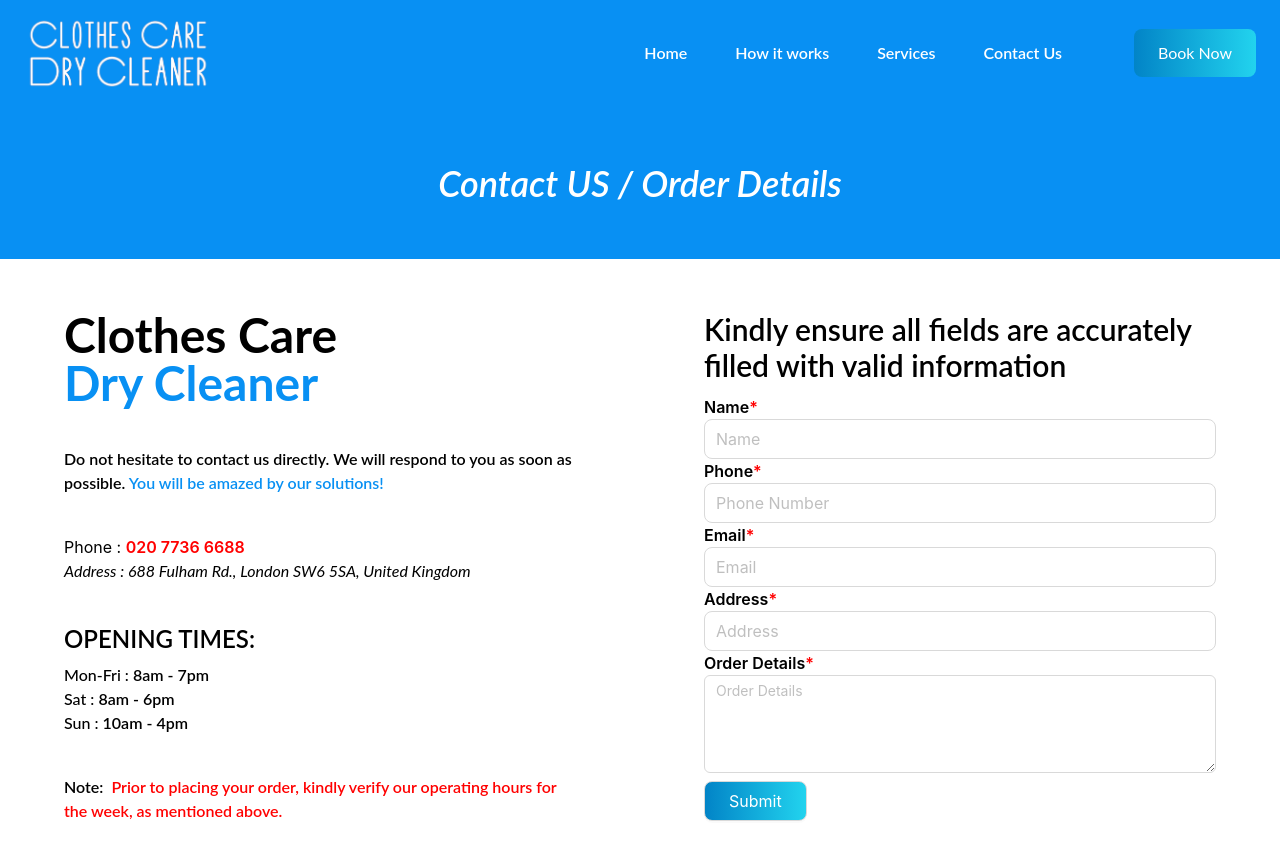
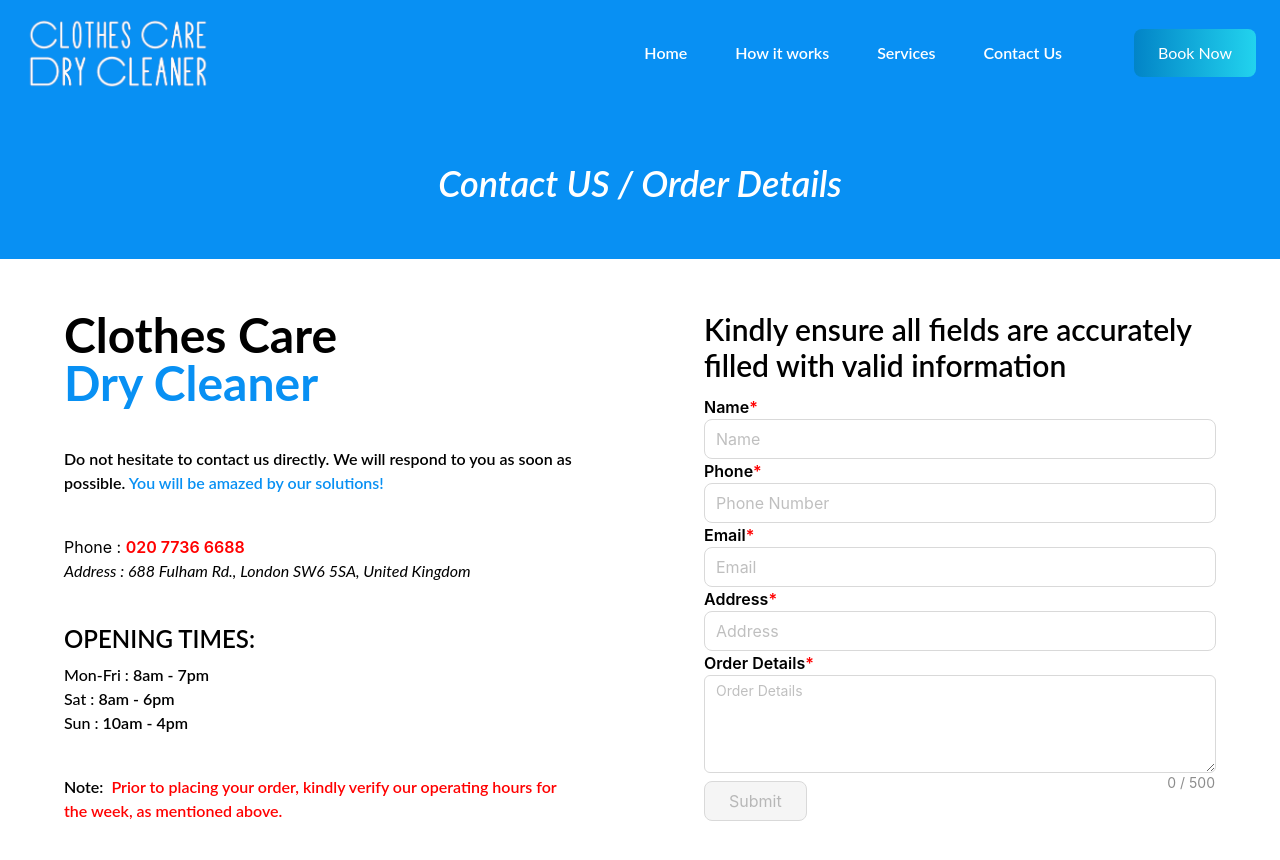
Before and after one commit to XyloSoftech/clothes-care-dry-cleaner, a React (Create React App) app: page /contact in a window 1280 px wide. Shown: the top 860 px of the page. Built offline with nearby package versions, Linux system fonts and the light colour scheme.

Commit message:
email fix

```diff
--- a/package.json
+++ b/package.json
@@ -43,6 +43,7 @@
     ]
   },
   "devDependencies": {
+    "@babel/plugin-proposal-private-property-in-object": "^7.21.11",
     "tailwindcss": "^3.4.1"
   }
 }
--- a/src/Components/Pages/ContactUs.jsx
+++ b/src/Components/Pages/ContactUs.jsx
@@ -1,6 +1,6 @@
 /* eslint-disable react-hooks/exhaustive-deps */
 import React, { useState, useEffect } from "react";
-import { Col, Input, Button, Row } from "antd";
+import { Col, Input, Button, Row, message } from "antd";
 import { serverTimestamp } from "firebase/firestore";
 import { useNavigate } from "react-router-dom";
 import Swal from "sweetalert2";
@@ -26,6 +26,7 @@ const ContactUs = () => {
   const [address, setAddress] = useState("");
   const [orderDetails, setOrderDetails] = useState("");
   const cartItems = useSelector((state) => state.cartItems);
+  const MIN_ORDER_DETAILS_LENGTH = 10;
   console.log(cartItems);
   useEffect(() => {
     if (cartItems.length > 0) {
@@ -42,6 +43,19 @@ const ContactUs = () => {
       setTotalPrice("");
     }
   };
+
+  // Validation function to check if form is valid
+  const isFormValid = () => {
+    const isEmailValid = email.match(/^[\w-]+(\.[\w-]+)*@([\w-]+\.)+[a-zA-Z]{2,7}$/);
+    return (
+      name.trim() !== "" &&
+      phone.trim() !== "" &&
+      email.trim() !== "" &&
+      isEmailValid &&
+      address.trim() !== "" &&
+      orderDetails.trim().length >= MIN_ORDER_DETAILS_LENGTH
+    );
+  };
   const handleSubmit = async () => {
     if (!email.match(/^[\w-]+(\.[\w-]+)*@([\w-]+\.)+[a-zA-Z]{2,7}$/)) {
       Swal.fire({
@@ -52,11 +66,11 @@ const ContactUs = () => {
       return;
     }
 
-    if (orderDetails.length < 10) {
+    if (orderDetails.length < MIN_ORDER_DETAILS_LENGTH) {
       Swal.fire({
         icon: "error",
         title: "Insufficient order details",
-        text: "Please provide at least 10 characters",
+        text: `Please provide at least ${MIN_ORDER_DETAILS_LENGTH} characters`,
       });
       return;
     }
@@ -72,22 +86,36 @@ const ContactUs = () => {
         address,
         orderDetails,
         serviceNames: serviceNames || "", // Add service names to the document or an empty string
-        totalPrice: totalPrice !== "0.00" ? totalPrice : null, // Add total price to the document or null if it's "0.00"
+        totalPrice: totalPrice && totalPrice !== 0 && totalPrice !== "0.00" ? totalPrice : null, // Add total price to the document or null if it's "0.00"
         status: "Pending", //,
         submittedAt: serverTimestamp(),
       });
-      await sendEmail(name, email, orderDetails, docRef.id);
+
+      // Send email and handle result
+      const emailResult = await sendEmail(name, email, orderDetails, docRef.id);
       setName("");
       setPhone("");
       setEmail("");
       setAddress("");
       setOrderDetails("");
-      Swal.fire({
-        icon: "success",
-        iconColor: "#0890F3",
-        title: "Success!",
-        text: "Order details are submitted.",
-      });
+
+      if (emailResult.success) {
+        // Show toast notification for successful email
+        message.success("Confirmation email has been sent successfully!", 3);
+        Swal.fire({
+          icon: "success",
+          iconColor: "#0890F3",
+          title: "Success!",
+          text: "Order details are submitted and confirmation email has been sent to you. We will get back to you.",
+        });
+      } else {
+        Swal.fire({
+          icon: "warning",
+          iconColor: "#0890F3",
+          title: "Order Submitted",
+          text: `Order details are submitted successfully, but email could not be sent: ${emailResult.error}. Please check your email configuration.`,
+        });
+      }
       dispatch(clearCart()); // Clear cart state
     } catch (error) {
       console.error("Error writing document: ", error);
@@ -250,7 +278,15 @@ const ContactUs = () => {
             rows={4}
             value={orderDetails}
             onChange={(e) => setOrderDetails(e.target.value)}
+            showCount
+            maxLength={500}
+            status={orderDetails.length > 0 && orderDetails.length < MIN_ORDER_DETAILS_LENGTH ? "error" : ""}
           />
+          {orderDetails.length > 0 && orderDetails.length < MIN_ORDER_DETAILS_LENGTH && (
+            <div className="text-red-500 text-sm mt-1">
+              Please provide at least {MIN_ORDER_DETAILS_LENGTH} characters ({orderDetails.length}/{MIN_ORDER_DETAILS_LENGTH})
+            </div>
+          )}
 
           <div className="flex gap-3 items-center">
             {cartItems.length > 0 && (
@@ -268,6 +304,7 @@ const ContactUs = () => {
               size="large"
               className="block px-6  mt-2 rounded-lg bg-gradient-to-r from-sky-600 to-cyan-400 text-center text-white"
               onClick={handleSubmit}
+              disabled={!isFormValid()}
             >
               Submit
             </Button>
--- a/src/utills/emailSend.js
+++ b/src/utills/emailSend.js
@@ -13,7 +13,9 @@ export async function sendEmail(toName, toEmail, orderDetails,orderid) {
       order_id:orderid,
     });
     console.log("Email successfully sent!");
+    return { success: true };
   } catch (error) {
     console.error("Failed to send email:", error);
+    return { success: false, error: error.text || error.message || "Unknown error" };
   }
 }
```
Also changed, not shown: 1 other file (tests, documents, lock files or other folders).
